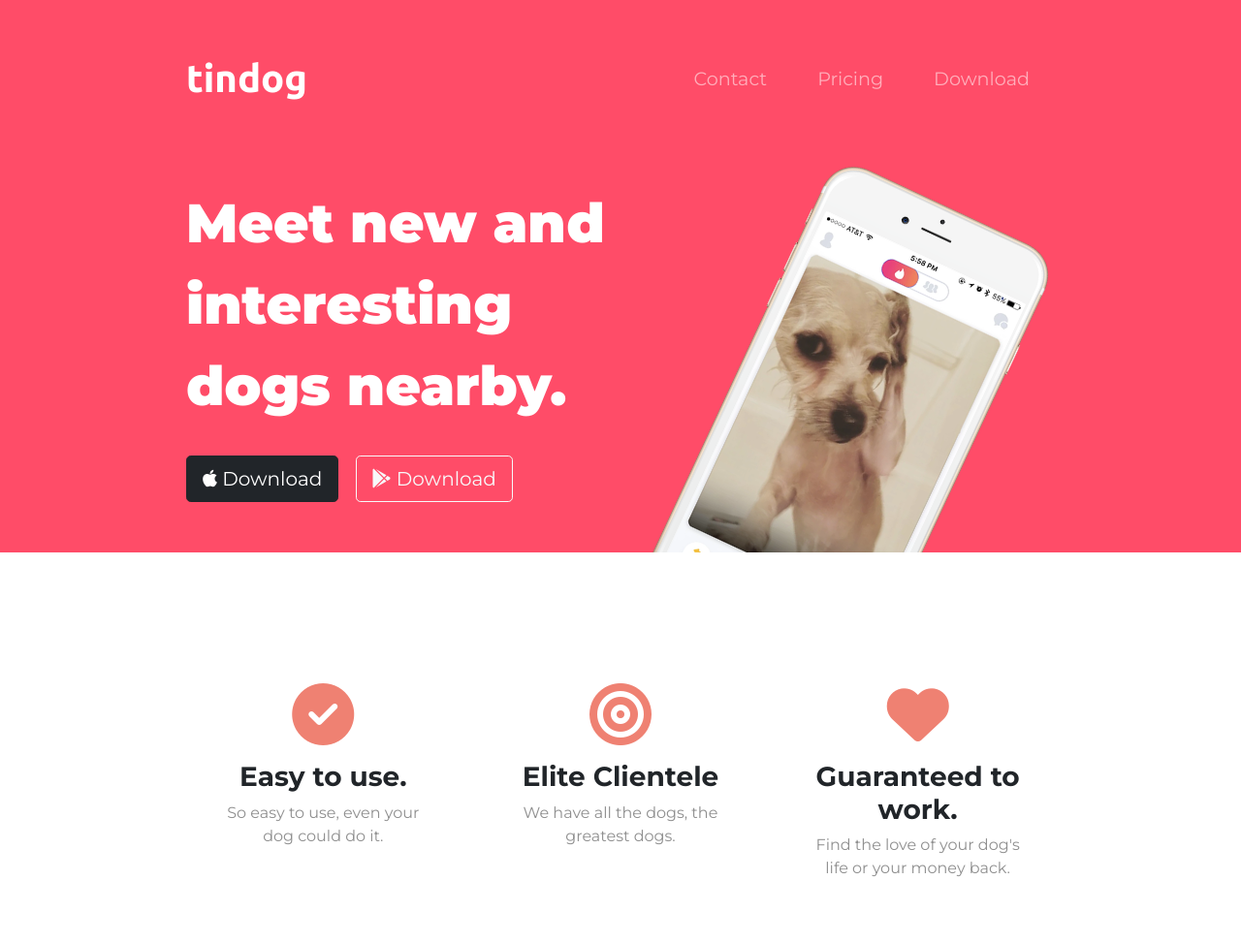
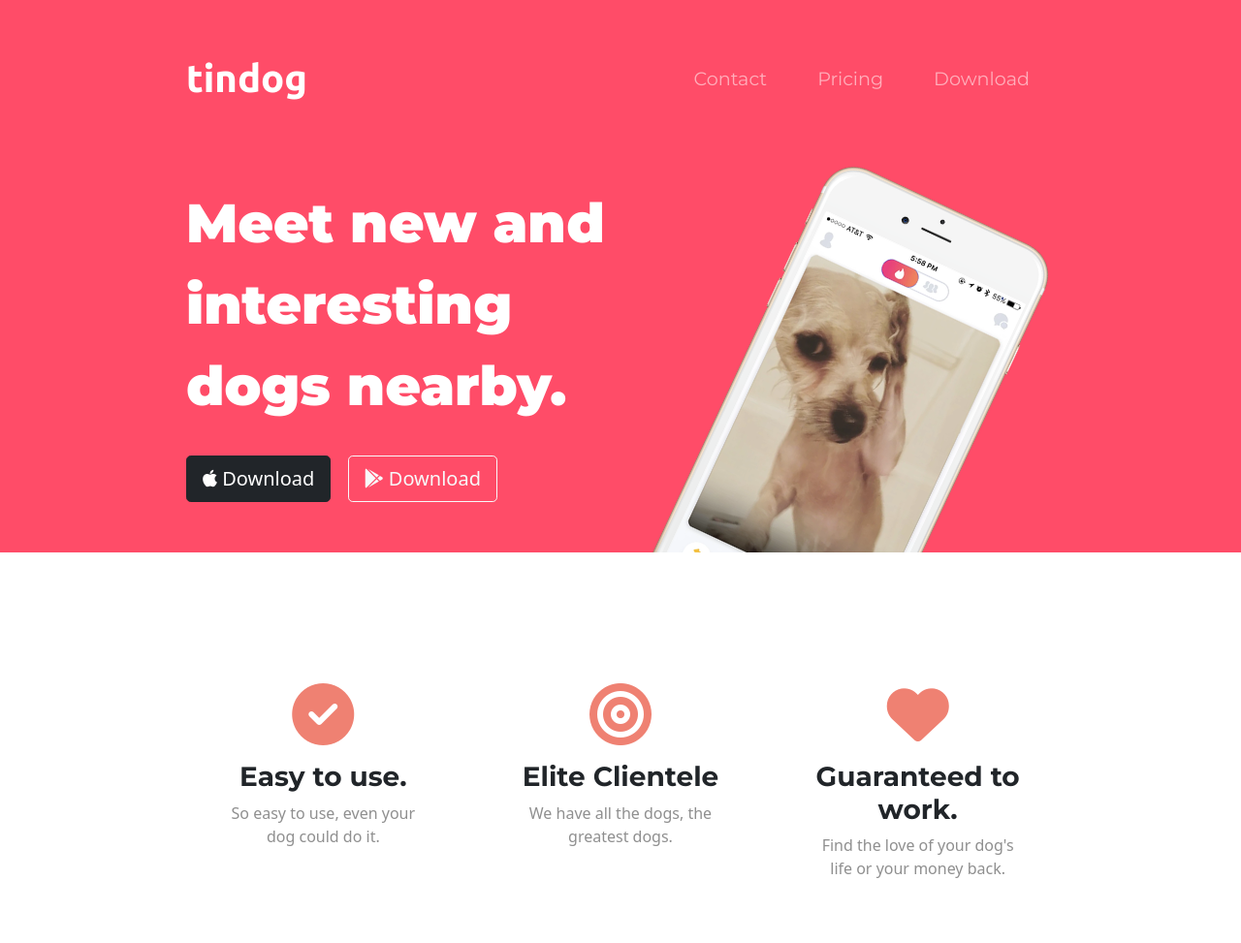
Before and after one commit to binary01-spec/tindog, a plain HTML site: page index.html in a window 1280 px wide. Shown: the top 973 px of the page at 97% size. Drawn offline with nearby package versions, Linux system fonts and the light colour scheme.

Commit message:
Update styles.css

```diff
--- a/css/styles.css
+++ b/css/styles.css
@@ -1,5 +1,7 @@
-body {
-  font-family: 'Montserrat', sans-serif;
+  body {
+  @media (max-width: 350px) {
+  width: 105%;
+  }
 }
 
 
```
